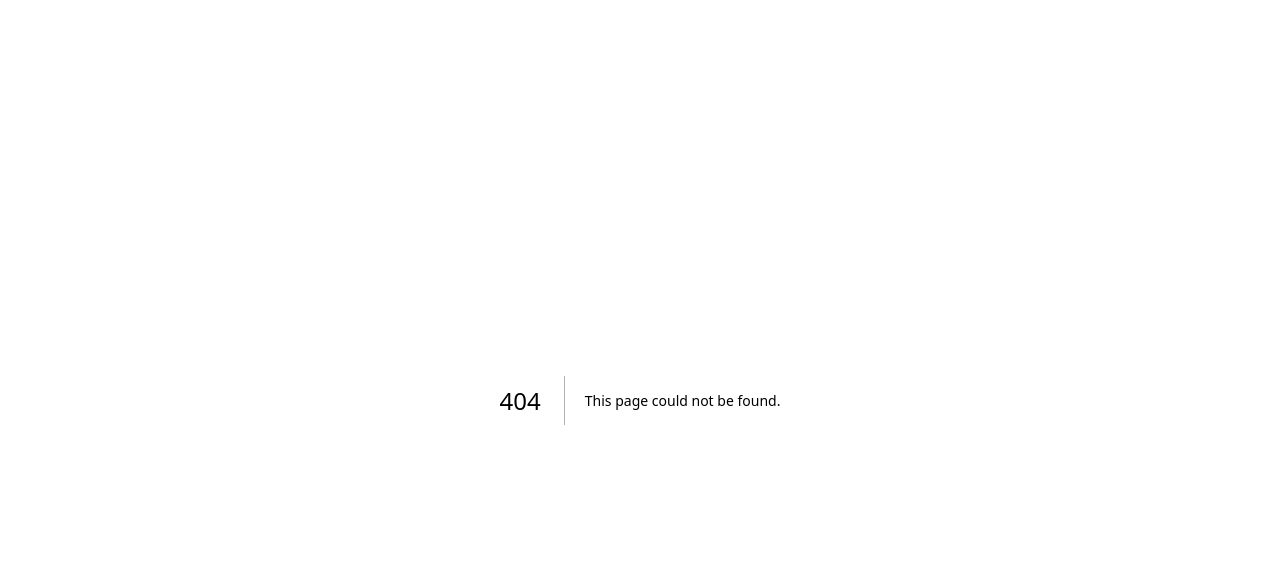
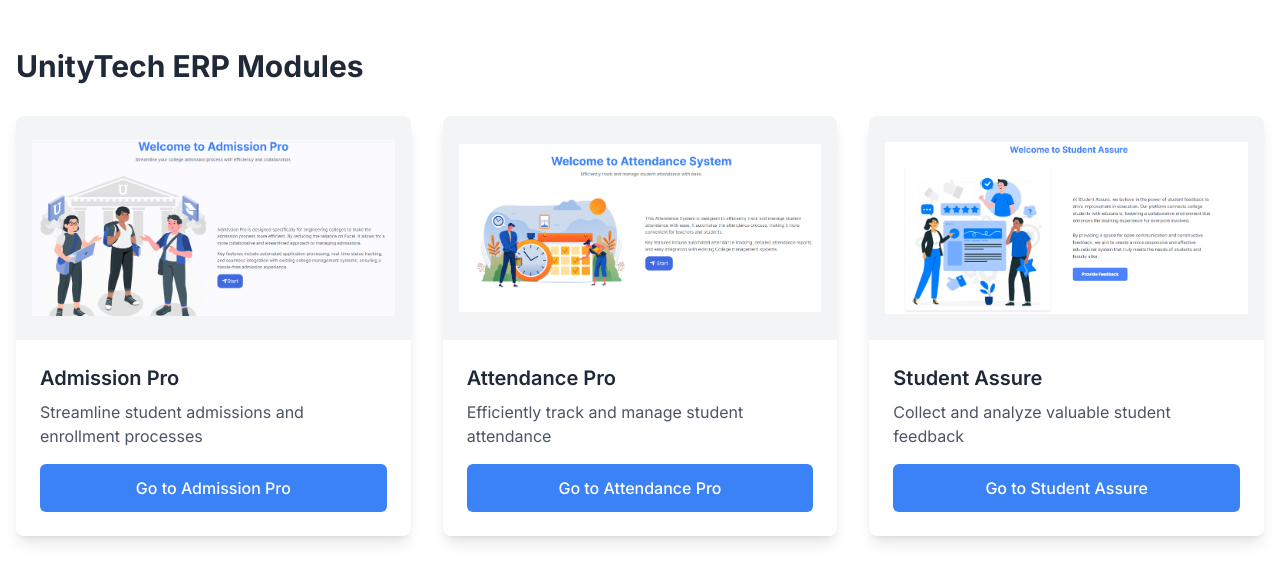
Before and after one commit to prathameshmane019/UnityTech, a Next.js app: page /user in a window 1280 px wide. Before the commit this address had no page. Shown: the top 582 px of the page. Built offline with nearby package versions, Linux system fonts and the light colour scheme.

Commit message:
erp page added

```diff
--- a/app/admin/layout.tsx
+++ b/app/admin/layout.tsx
@@ -10,7 +10,6 @@ export default function DashboardLayout({
     <div className="flex h-screen bg-gray-100">
       <Sidebar />
       <div className="flex-1 flex flex-col overflow-hidden">
-        <Header />
         <main className="flex-1 overflow-x-hidden overflow-y-auto bg-gray-200">
           <div className="container mx-auto px-6 py-8">
             {children}
--- a/app/components/Header.tsx
+++ b/app/components/Header.tsx
@@ -1,40 +1,64 @@
 "use client"
 
-import { motion } from 'framer-motion'
-import Link from 'next/link'
+import React from 'react';
+import { motion } from 'framer-motion';
+import Link from 'next/link';
 
 const Header: React.FC = () => {
+  const navItems = [
+    { name: 'Home', href: 'home' },
+    { name: 'About Us', href: 'about' },
+    { name: 'Solutions', href: 'solutions' },
+    { name: 'Contact', href: 'contact' }
+  ];
+
+  const scrollToSection = (sectionId: string) => {
+    const section = document.getElementById(sectionId);
+    if (section) {
+      const yOffset = -80; // Adjust this value based on your header height
+      const y = section.getBoundingClientRect().top + window.pageYOffset + yOffset;
+      window.scrollTo({ top: y, behavior: 'smooth' });
+    }
+  };
+
   return (
-    <header className="bg-background shadow-md">
+    <header className="shadow-md fixed top-0 left-0 right-0 bg-background z-10">
       <div className="container mx-auto px-4 py-6 flex justify-between items-center">
-        <h1 className="text-2xl font-bold text-text">UnityTech Solutions</h1>
+        <motion.h1
+          className="text-2xl font-bold text-text cursor-pointer"
+          onClick={() => scrollToSection('home')}
+          whileHover={{ scale: 1.05 }}
+          whileTap={{ scale: 0.95 }}
+        >
+          UnityTech Solutions
+        </motion.h1>
         <nav>
           <ul className="flex space-x-6">
-            {['Home', 'About Us', 'Solutions', 'Contact'].map((item) => (
-              <li key={item}>
-                <Link href="#" passHref>
-                  <motion.span
-                    className="text-text  hover:text-secondary transition-colors cursor-pointer"
-                    whileHover={{ scale: 1.1 }}
-                    whileTap={{ scale: 0.95 }}
-                  >
-                    {item}
-                  </motion.span>
-                </Link>
+            {navItems.map((item) => (
+              <li key={item.name}>
+                <motion.span
+                  className="text-text hover:text-primary transition-colors cursor-pointer"
+                  onClick={() => scrollToSection(item.href)}
+                  whileHover={{ scale: 1.1 }}
+                  whileTap={{ scale: 0.95 }}
+                >
+                  {item.name}
+                </motion.span>
               </li>
             ))}
           </ul>
         </nav>
+        <Link href="/user">
         <motion.button
-          className=" bg-primary text-white px-4 py-2 rounded hover:bg-opacity-90 transition-colors"
+          className="bg-primary text-white px-4 py-2 rounded hover:bg-opacity-90 transition-colors"
           whileHover={{ scale: 1.05 }}
           whileTap={{ scale: 0.95 }}
         >
           Get Started
-        </motion.button>
+        </motion.button> </Link>
       </div>
     </header>
-  )
-}
+  );
+};
 
-export default Header
+export default Header;
--- a/app/page.tsx
+++ b/app/page.tsx
@@ -1,4 +1,3 @@
-// app/page.tsx
 import Header from './components/Header'
 import { HeroSection } from './components/HeroSecion'
 import Footer from './components/Footer'
@@ -10,24 +9,29 @@ import TextAnimation from './components/TextAnimation'
 import { TracingBeam } from './components/ui/Tracing-beam'
 import Contact from './components/Contact'
 
+
 export default function Home() {
-
   return (
-
     <main className='bg-background text-text'>
+      <Header />
       <TracingBeam className="px-6">
-      <Header />
-      <HeroSection />
-      <TextAnimation />
-      <Features />
-      <About />
-
-      <Services />
-      <ProjectsShowcase />
-
-      <Contact/>
+        <section id="home" className="pt-20">
+          <HeroSection />
+          <TextAnimation />
+        </section>
+        <section id="about">
+          <About />
+        </section>
+        <section id="solutions">
+          <Features />
+          <Services />
+          <ProjectsShowcase />
+        </section>
+        <section id="contact">
+          <Contact />
+        </section>
+      </TracingBeam>
       <Footer />
-      </TracingBeam>
     </main>
   )
 }
--- /dev/null
+++ b/app/user/page.tsx
@@ -0,0 +1,105 @@
+"use client"
+import React from 'react';
+import Image from 'next/image';
+import { motion } from 'framer-motion';
+
+interface Module {
+  name: string;
+  path: string;
+  description: string;
+  imageSrc: string;
+}
+
+const modules: Module[] = [
+  {
+    name: 'Admission Pro',
+    path: 'https://admission-pro.vercel.app',
+    description: 'Streamline student admissions and enrollment processes',
+    imageSrc: '/admission.png'
+  },
+  {
+    name: 'Attendance Pro',
+    path: 'https://attendance-pro.vercel.app',
+    description: 'Efficiently track and manage student attendance',
+    imageSrc: '/attendance.png'
+  },
+  {
+    name: 'Student Assure',
+    path: 'https://studentassure.vercel.app',
+    description: 'Collect and analyze valuable student feedback',
+    imageSrc: '/studentassure.png'
+  },
+];
+
+const Dashboard: React.FC = () => {
+  const containerVariants = {
+    hidden: { opacity: 0 },
+    visible: {
+      opacity: 1,
+      transition: {
+        staggerChildren: 0.1
+      }
+    }
+  };
+
+  const moduleVariants = {
+    hidden: { y: 20, opacity: 0 },
+    visible: {
+      y: 0,
+      opacity: 1,
+      transition: {
+        type: 'spring',
+        stiffness: 100
+      }
+    }
+  };
+
+  return (
+    <section className="py-12 bg-white min-h-screen">
+      <div className="container mx-auto px-4">
+        <h2 className="text-3xl font-bold mb-8 text-gray-800">UnityTech ERP Modules</h2>
+        <motion.div
+          className="grid grid-cols-1 md:grid-cols-2 lg:grid-cols-3 gap-8"
+          variants={containerVariants}
+          initial="hidden"
+          animate="visible"
+        >
+          {modules.map((module, index) => (
+            <motion.div
+              key={index}
+              className="bg-white rounded-lg shadow-lg overflow-hidden flex flex-col"
+              variants={moduleVariants}
+              whileHover={{ scale: 1.02, transition: { duration: 0.2 } }}
+            >
+              <div className="relative h-56 bg-gray-100">
+                <Image
+                  src={module.imageSrc}
+                  alt={module.name}
+                  layout="fill"
+                  objectFit="contain"
+                  className="p-4"
+                />
+              </div>
+              <div className="p-6 flex-grow flex flex-col justify-between">
+                <div>
+                  <h3 className="text-xl font-semibold mb-2 text-gray-800">{module.name}</h3>
+                  <p className="text-gray-600 mb-4">{module.description}</p>
+                </div>
+                <a
+                  href={module.path}
+                  target="_blank"
+                  rel="noopener noreferrer"
+                  className="block w-full bg-blue-500 text-white py-3 px-4 rounded-md text-center hover:bg-blue-600 transition-colors duration-300 font-medium"
+                >
+                  Go to {module.name}
+                </a>
+              </div>
+            </motion.div>
+          ))}
+        </motion.div>
+      </div>
+    </section>
+  );
+};
+
+export default Dashboard;
```
